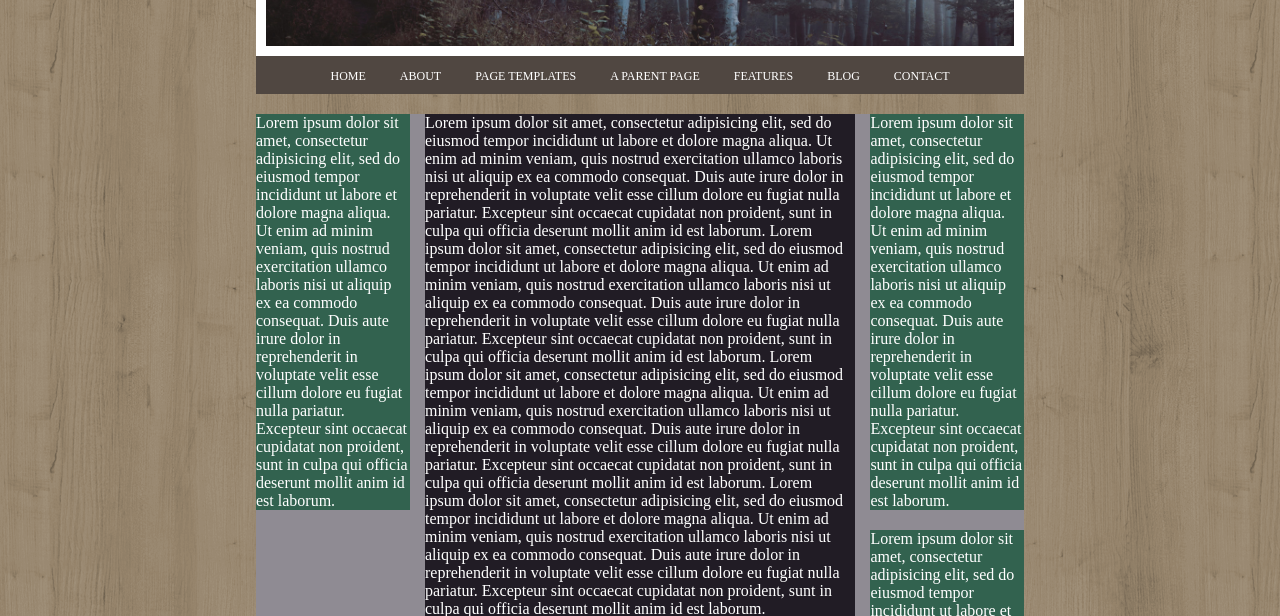
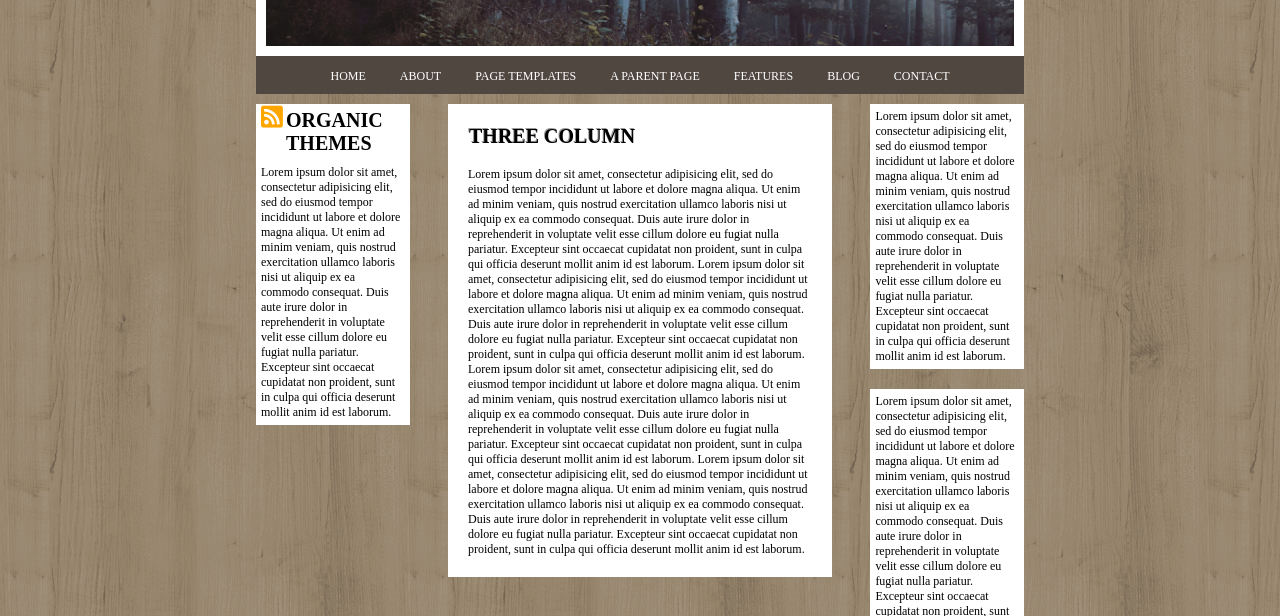
Before and after one commit to SimoneRomiti/htmlcss-wp, a plain HTML site: page index.html in a window 1280 px wide. Shown: the part 184-800 px from the top of the page. Drawn offline with Linux system fonts and the light colour scheme.

Commit message:
Prima e seconda colonna

```diff
--- a/css/style.css
+++ b/css/style.css
@@ -47,7 +47,7 @@ header .title{
 
 header nav{
   width: 100%;
-  padding: 10px 5px;
+  padding: 10px 0;
   background: #504741;
   text-align: center;
 }
@@ -62,9 +62,8 @@ nav ul > li{
 }
 
 main{
-  margin: 20px 0;
-  background: #8F8B93;
-  color: white;
+  margin: 10px 0 20px;
+  color: black;
   /* border: 1px solid black; */
 }
 
@@ -74,28 +73,54 @@ main::after{
   display: table;
 }
 
-.float-left{
+main .float{
   float: left;
 }
 
-main aside.left{
+aside.left, aside.right{
   width: 20%;
-  background: #32624F;
+  font-size: 12px;
+}
+
+aside.left{
+  padding: 5px;
+  position: relative;
+}
+
+aside.left > i{
+  color: orange;
+  font-size: 25px;
+  position: absolute;
+  top: 0;
+}
+
+aside.left > h2{
+  font-size: 20px;
+  margin: 0 0 10px 25px;
 }
 
 section{
-  width: 56%;
-  background: #211C25;
-  margin: 0 2%;
+  width: 50%;
+  margin: 0 5%;
+  padding: 20px;
+  font-size: 12px;
 }
 
-main aside.right{
-  width: 20%;
+section > h2{
+  font-size: 20px;
+  text-shadow: 1px 1px black;
+  color: rgba(0, 0, 0, 0.4);
+  margin-bottom: 20px;
 }
 
-aside.right .box{
+main aside.left, section{
+  background: white;
+}
+
+aside.right > .box{
   width: 100%;
-  background: #32624F;
+  background: white;
+  padding: 5px;
 }
 
 aside.right .box.middle{
--- a/index.html
+++ b/index.html
@@ -35,13 +35,19 @@
       <!-- contenuto principale -->
       <main>
         <!-- colonna a sinistra -->
-        <aside class="left float-left">
-          Lorem ipsum dolor sit amet, consectetur adipisicing elit, sed do eiusmod tempor incididunt ut labore et dolore magna aliqua. Ut enim ad minim veniam, quis nostrud exercitation ullamco laboris nisi ut aliquip ex ea commodo consequat. Duis aute irure dolor in reprehenderit in voluptate velit esse cillum dolore eu fugiat nulla pariatur. Excepteur sint occaecat cupidatat non proident, sunt in culpa qui officia deserunt mollit anim id est laborum.
+        <aside class="left float">
+          <i class="fas fa-rss-square"></i>
+          <h2>
+            ORGANIC<br>
+            THEMES
+          </h2>
+            Lorem ipsum dolor sit amet, consectetur adipisicing elit, sed do eiusmod tempor incididunt ut labore et dolore magna aliqua. Ut enim ad minim veniam, quis nostrud exercitation ullamco laboris nisi ut aliquip ex ea commodo consequat. Duis aute irure dolor in reprehenderit in voluptate velit esse cillum dolore eu fugiat nulla pariatur. Excepteur sint occaecat cupidatat non proident, sunt in culpa qui officia deserunt mollit anim id est laborum.
         </aside>
         <!-- /colonna a sinistra -->
 
         <!-- colonna centrale -->
-        <section class="float-left">
+        <section class="float">
+          <h2>THREE COLUMN</h2>
           Lorem ipsum dolor sit amet, consectetur adipisicing elit, sed do eiusmod tempor incididunt ut labore et dolore magna aliqua. Ut enim ad minim veniam, quis nostrud exercitation ullamco laboris nisi ut aliquip ex ea commodo consequat. Duis aute irure dolor in reprehenderit in voluptate velit esse cillum dolore eu fugiat nulla pariatur. Excepteur sint occaecat cupidatat non proident, sunt in culpa qui officia deserunt mollit anim id est laborum.
           Lorem ipsum dolor sit amet, consectetur adipisicing elit, sed do eiusmod tempor incididunt ut labore et dolore magna aliqua. Ut enim ad minim veniam, quis nostrud exercitation ullamco laboris nisi ut aliquip ex ea commodo consequat. Duis aute irure dolor in reprehenderit in voluptate velit esse cillum dolore eu fugiat nulla pariatur. Excepteur sint occaecat cupidatat non proident, sunt in culpa qui officia deserunt mollit anim id est laborum.
           Lorem ipsum dolor sit amet, consectetur adipisicing elit, sed do eiusmod tempor incididunt ut labore et dolore magna aliqua. Ut enim ad minim veniam, quis nostrud exercitation ullamco laboris nisi ut aliquip ex ea commodo consequat. Duis aute irure dolor in reprehenderit in voluptate velit esse cillum dolore eu fugiat nulla pariatur. Excepteur sint occaecat cupidatat non proident, sunt in culpa qui officia deserunt mollit anim id est laborum.
@@ -50,7 +56,7 @@
         <!-- /colonna centrale -->
 
         <!-- colonne a destra -->
-        <aside class="right float-left">
+        <aside class="right float">
           <div class="box">
             Lorem ipsum dolor sit amet, consectetur adipisicing elit, sed do eiusmod tempor incididunt ut labore et dolore magna aliqua. Ut enim ad minim veniam, quis nostrud exercitation ullamco laboris nisi ut aliquip ex ea commodo consequat. Duis aute irure dolor in reprehenderit in voluptate velit esse cillum dolore eu fugiat nulla pariatur. Excepteur sint occaecat cupidatat non proident, sunt in culpa qui officia deserunt mollit anim id est laborum.
           </div>
```
